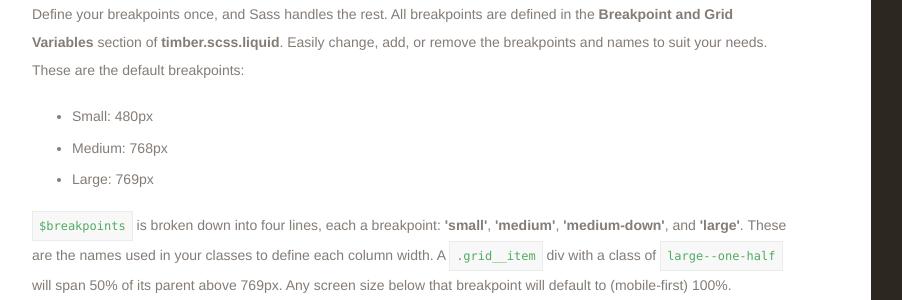
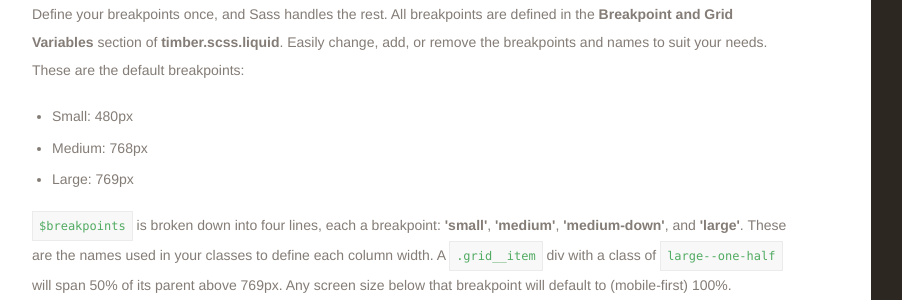
Before and after one commit to Shopify/Timber, a Jekyll site: the page built from index.html, in a window 1280 px wide. Shown: the part 3352-3652 px from the top of the page, without its empty margins (50-952 px from the left). Built offline with Jekyll 4.4.1, drawn with Linux system fonts in a browser that asks for light colours; nearby versions of some CDN libraries; some web fonts are replaced.

Commit message:
Remove ul padding (too wide a scope for what it does)

```diff
--- a/css/ie.css
+++ b/css/ie.css
@@ -3031,8 +3031,6 @@ ul.tabs li.current a {
   @media (min-width: 1024px) {
     .docs-body .hr--docsclear {
       margin: 48px 0; } }
-.docs-body ul.disc {
-  margin-left: 40px; }
 
 .overflow-auto {
   overflow: auto; }
--- a/css/main.css
+++ b/css/main.css
@@ -3035,8 +3035,6 @@ ul.tabs li.current a {
   @media (min-width: 1024px) {
     .docs-body .hr--docsclear {
       margin: 48px 0; } }
-.docs-body ul.disc {
-  margin-left: 40px; }
 
 .overflow-auto {
   overflow: auto; }
--- a/css/pages/_home.scss
+++ b/css/pages/_home.scss
@@ -533,10 +533,6 @@ ul.tabs li.current a {
       margin: ($margin * 2) 0;
     }
   }
-
-  ul.disc {
-    margin-left: 40px;
-  }
 }
 
 .overflow-auto {
```
